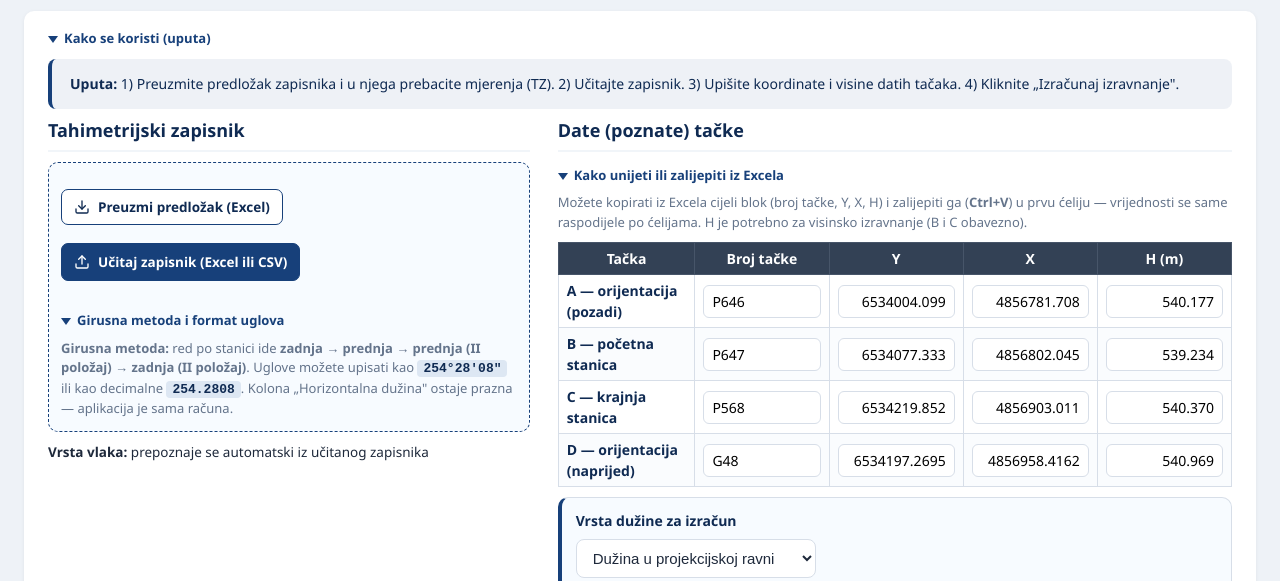
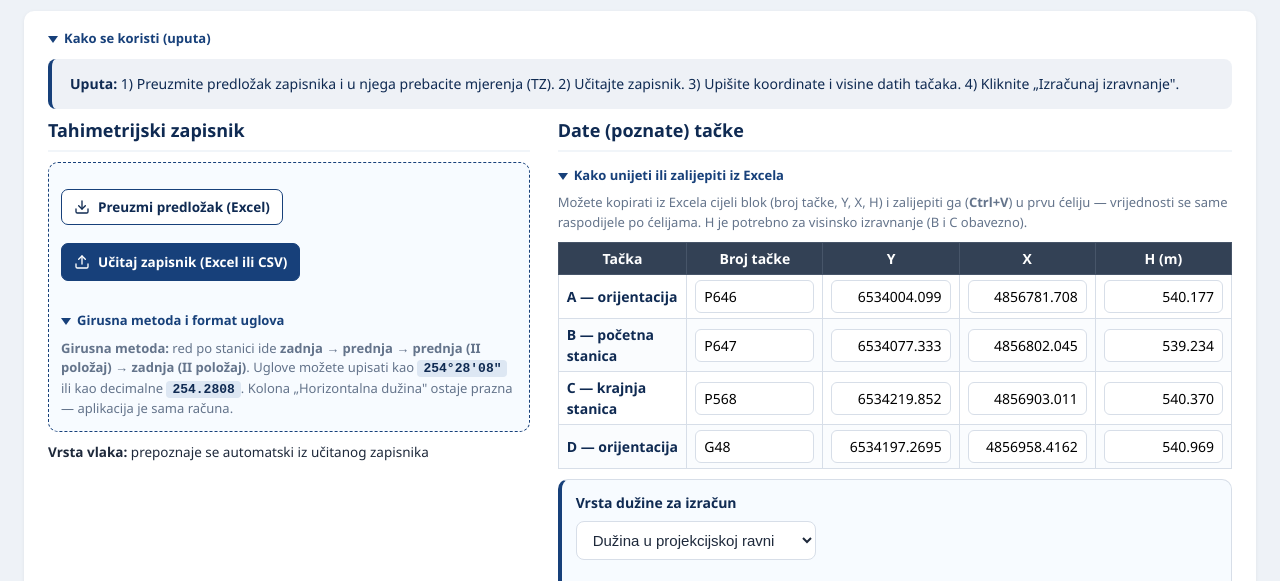
Before and after one commit to Edis199/Poligonski-vlak, a plain HTML site: page poligon-app/index.html in a window 1280 px wide. Shown: the part 146-727 px from the top of the page. Drawn offline with Linux system fonts and the light colour scheme.

Commit message:
Tabela datih tačaka: nazivi orijentacija bez (pozadi)/(naprijed)

```diff
--- a/poligon-app/index.html
+++ b/poligon-app/index.html
@@ -109,7 +109,7 @@
       </thead>
       <tbody>
         <tr>
-          <td class="uloga">A — orijentacija (pozadi)</td>
+          <td class="uloga">A — orijentacija</td>
           <td><input id="A_naziv" data-red="A" data-kol="0" placeholder="Broj tačke" value="P646" /></td>
           <td><input id="A_Y" data-red="A" data-kol="1" type="text" inputmode="decimal" placeholder="Y" value="6534004.099" /></td>
           <td><input id="A_X" data-red="A" data-kol="2" type="text" inputmode="decimal" placeholder="X" value="4856781.708" /></td>
@@ -130,7 +130,7 @@
           <td><input id="C_H" data-red="C" data-kol="3" type="text" inputmode="decimal" placeholder="H (m)" value="540.370" /></td>
         </tr>
         <tr>
-          <td class="uloga">D — orijentacija (naprijed)</td>
+          <td class="uloga">D — orijentacija</td>
           <td><input id="D_naziv" data-red="D" data-kol="0" placeholder="Broj tačke" value="G48" /></td>
           <td><input id="D_Y" data-red="D" data-kol="1" type="text" inputmode="decimal" placeholder="Y" value="6534197.2695" /></td>
           <td><input id="D_X" data-red="D" data-kol="2" type="text" inputmode="decimal" placeholder="X" value="4856958.4162" /></td>
```
